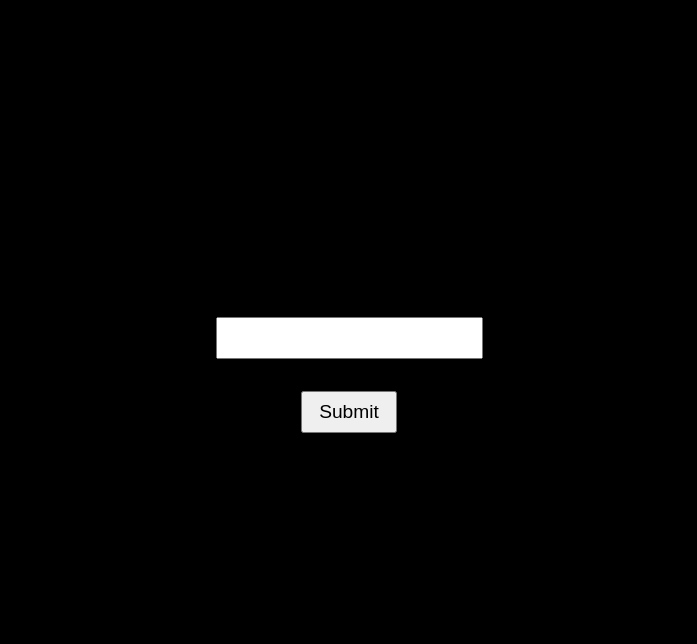
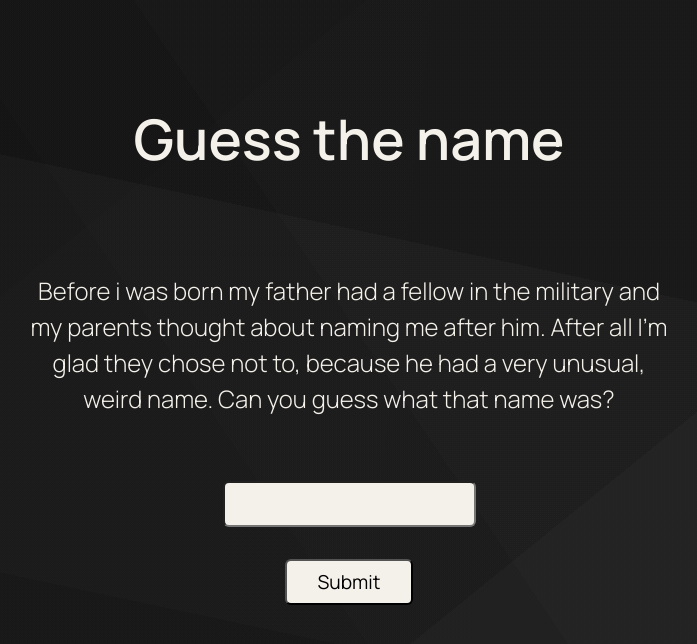
Before and after one commit to Vellyus/guess_the_name, a plain HTML site: page index.html in a window 1280 px wide. Shown: the whole page, without its empty margins (291-988 px from the left). Drawn offline with nearby package versions, Linux system fonts and the light colour scheme.

Commit message:
added styles

```diff
--- a/app.js
+++ b/app.js
@@ -1,4 +1,4 @@
-const message = document.querySelector("p");
+const message = document.querySelector("#message");
 const input = document.querySelector("input");
 
 const eventHandler = () => {
@@ -6,7 +6,7 @@ const eventHandler = () => {
   const hash = CryptoJS.SHA256(inputText.toLowerCase()).toString(CryptoJS.enc.Hex);
 
   if (hash === "32a0668ee4e8f835840957970258226c07029e3b48fe812fd2d5a0c4e54ad27c") {
-    message.innerText = "Congratulations! This is the name.";
+    message.innerText = "Congratulations! You guessed the name.";
   } else {
     message.innerText = "This is not the name.";
     input.value = "";
--- a/index.html
+++ b/index.html
@@ -9,10 +9,15 @@
 </head>
 
 <body>
-  <input type="text" />
-  <button>Submit</button>
-  <p></p>
-  <script src="https://cdnjs.cloudflare.com/ajax/libs/crypto-js/4.1.1/crypto-js.min.js"></script>;
+  <main>
+    <h1>Guess the name</h1>
+    <p>Before i was born my father had a fellow in the military and my parents thought about naming me after him. After
+      all I'm glad they chose not to, because he had a very unusual, weird name. Can you guess what that name was?</p>
+    <input type="text" />
+    <button>Submit</button>
+    <p id="message"></p>
+  </main>
+  <script src="https://cdnjs.cloudflare.com/ajax/libs/crypto-js/4.1.1/crypto-js.min.js"></script>
   <script src="app.js"></script>
 </body>
 
--- a/style.css
+++ b/style.css
@@ -1,34 +1,70 @@
+@import url('https://fonts.googleapis.com/css2?family=Manrope:wght@200..800&display=swap');
+
 * {
   margin: 0;
   padding: 0;
   box-sizing: border-box;
+  font-family: "Manrope", sans-serif;
 }
 
 body {
-  background: black;
-  width: 100vw;
-  height: 100vh;
+  background-image: linear-gradient(12deg, rgba(193, 193, 193, 0.05) 0%, rgba(193, 193, 193, 0.05) 2%, rgba(129, 129, 129, 0.05) 2%, rgba(129, 129, 129, 0.05) 27%, rgba(185, 185, 185, 0.05) 27%, rgba(185, 185, 185, 0.05) 66%, rgba(83, 83, 83, 0.05) 66%, rgba(83, 83, 83, 0.05) 100%), linear-gradient(321deg, rgba(240, 240, 240, 0.05) 0%, rgba(240, 240, 240, 0.05) 13%, rgba(231, 231, 231, 0.05) 13%, rgba(231, 231, 231, 0.05) 34%, rgba(139, 139, 139, 0.05) 34%, rgba(139, 139, 139, 0.05) 71%, rgba(112, 112, 112, 0.05) 71%, rgba(112, 112, 112, 0.05) 100%), linear-gradient(236deg, rgba(189, 189, 189, 0.05) 0%, rgba(189, 189, 189, 0.05) 47%, rgba(138, 138, 138, 0.05) 47%, rgba(138, 138, 138, 0.05) 58%, rgba(108, 108, 108, 0.05) 58%, rgba(108, 108, 108, 0.05) 85%, rgba(143, 143, 143, 0.05) 85%, rgba(143, 143, 143, 0.05) 100%), linear-gradient(96deg, rgba(53, 53, 53, 0.05) 0%, rgba(53, 53, 53, 0.05) 53%, rgba(44, 44, 44, 0.05) 53%, rgba(44, 44, 44, 0.05) 82%, rgba(77, 77, 77, 0.05) 82%, rgba(77, 77, 77, 0.05) 98%, rgba(8, 8, 8, 0.05) 98%, rgba(8, 8, 8, 0.05) 100%), linear-gradient(334deg, hsl(247, 0%, 2%), hsl(247, 0%, 2%));
+  color: #F4F0EA;
+  text-align: center;
+}
+
+main {
   display: flex;
   flex-direction: column;
   justify-content: center;
   align-items: center;
+  padding: 2rem;
+      width: 100vw;
+    height: 100vh;
+}
+
+h1 {
+  margin-bottom: 6rem;
+  font-size: 3.5rem;
+  font-weight: 600;
+}
+
+p {
+  font-size: 1.5rem;
+  line-height: 1.5;
+  max-width: 40rem;
+  margin-bottom: 4rem;
+  font-weight: 300;
 }
 
 input {
   margin-bottom: 2rem;
   padding: 0.5rem;
-  font-size: 1.2rem
+  font-size: 1.2rem;
+  background-color: #F4F0EA;
+  border-radius: 6px;
+}
+
+input:focus {
+  outline: none;
 }
 
 button {
   display: block;
-  width: 6rem;
+  width: 8rem;
   padding: .5rem;
   font-size: 1.2rem;
   margin-bottom: 2rem;
+  background-color: #F4F0EA;
+  border-radius: 6px;
 }
 
-p {
-  color: white;
+#message {
   font-size: 2rem;
 }
+
+@media (max-width: 480px) {
+  html{
+    font-size: 12px;
+  }
+}
```
